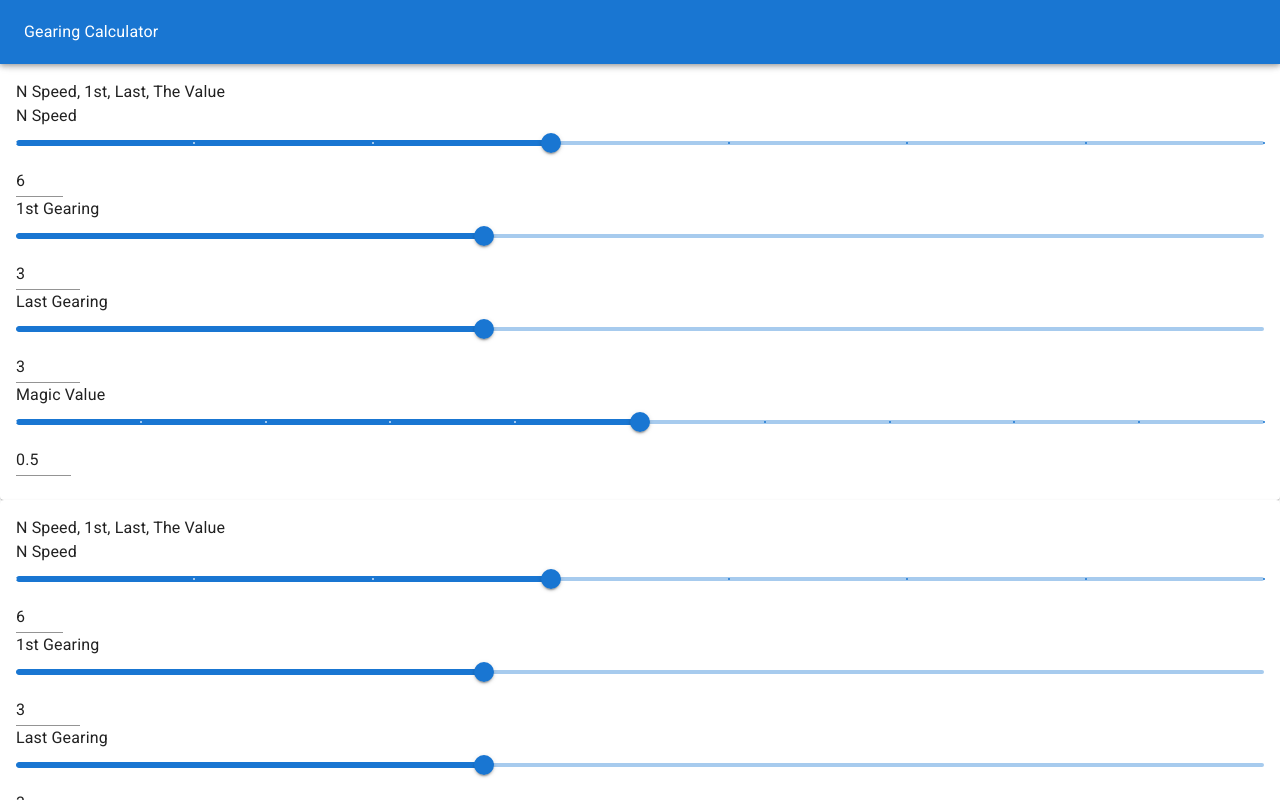
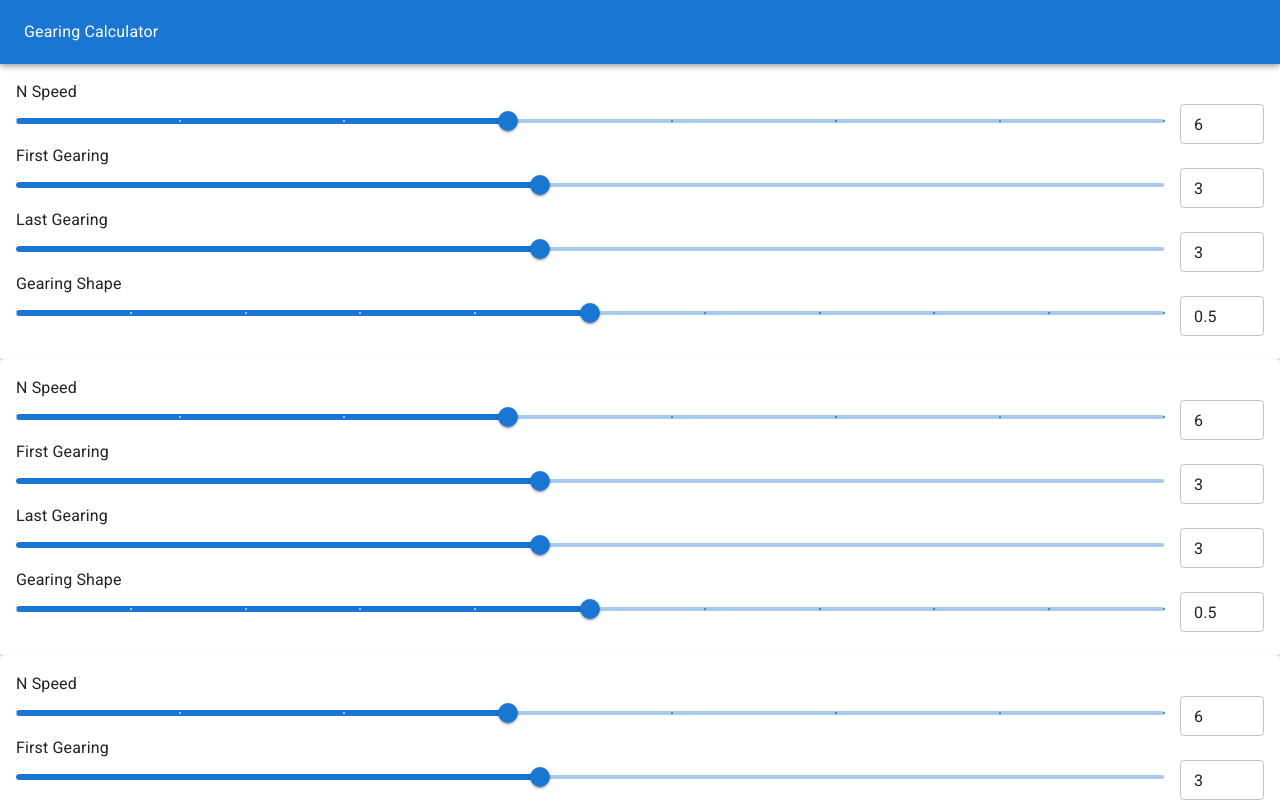
Before and after one commit to tempus157/gearing-calculator, a Next.js app: page / in a window 1280 px wide. Shown: the top 800 px of the page. Built offline with nearby package versions, Linux system fonts and the light colour scheme.

Commit message:
Extract SliderTextField component

```diff
--- a/src/components/InputCard.tsx
+++ b/src/components/InputCard.tsx
@@ -1,36 +1,40 @@
-import { useSliderInput } from "@/libs/hooks";
-import { Card, CardContent, Input, Slider } from "@mui/material";
+import { Card, CardContent } from "@mui/material";
+import SliderTextField from "@/components/SliderTextField";
 
 function InputCard() {
-  const speed = useSliderInput(6, { min: 3, max: 10, step: 1 });
-  const first = useSliderInput(3, { min: 1.2, max: 6, step: 0.01 });
-  const last = useSliderInput(3, { min: 1.2, max: 6, step: 0.01 });
-  const magic = useSliderInput(0.5, { min: 0, max: 1, step: 0.1 });
-
   return (
     <Card>
       <CardContent>
-        <div>N Speed, 1st, Last, The Value</div>
-        <div>
-          <div>N Speed</div>
-          <Slider {...speed.sliderProps} marks />
-          <Input {...speed.inputProps} />
-        </div>
-        <div>
-          <div>1st Gearing</div>
-          <Slider {...first.sliderProps} />
-          <Input {...first.inputProps} />
-        </div>
-        <div>
-          <div>Last Gearing</div>
-          <Slider {...last.sliderProps} />
-          <Input {...last.inputProps} />
-        </div>
-        <div>
-          <div>Magic Value</div>
-          <Slider {...magic.sliderProps} marks />
-          <Input {...magic.inputProps} />
-        </div>
+        <SliderTextField
+          label="N Speed"
+          initialValue={6}
+          min={3}
+          max={10}
+          step={1}
+          marks
+        />
+        <SliderTextField
+          label="First Gearing"
+          initialValue={3}
+          min={0.48}
+          max={6}
+          step={0.01}
+        />
+        <SliderTextField
+          label="Last Gearing"
+          initialValue={3}
+          min={0.48}
+          max={6}
+          step={0.01}
+        />
+        <SliderTextField
+          label="Gearing Shape"
+          initialValue={0.5}
+          min={0}
+          max={1}
+          step={0.1}
+          marks
+        />
       </CardContent>
     </Card>
   );
--- /dev/null
+++ b/src/components/SliderTextField.tsx
@@ -0,0 +1,72 @@
+import { Grid, Input, Slider, TextField, Typography } from "@mui/material";
+import { useState } from "react";
+
+interface SliderInputProps {
+  label: string;
+  initialValue: number;
+  min: number;
+  max: number;
+  step: number;
+  marks?: boolean;
+}
+
+function clamp(value: number, min: number, max: number) {
+  return Math.min(Math.max(value, min), max);
+}
+
+function round(value: number) {
+  return Math.round(value * 100) / 100;
+}
+
+function SliderTextField({
+  label,
+  initialValue,
+  min,
+  max,
+  step,
+  marks,
+}: SliderInputProps) {
+  const [value, setValue] = useState<number | null>(initialValue);
+
+  function onSliderChange(event: Event, newValue: number | number[]) {
+    setValue(newValue as number);
+  }
+
+  function onInputChange(event: React.ChangeEvent<HTMLInputElement>) {
+    if (event.target.value === "") {
+      setValue(null);
+      return;
+    }
+    const newValue = Number(event.target.value);
+    setValue(clamp(round(newValue), min, max));
+  }
+
+  return (
+    <>
+      <Typography>{label}</Typography>
+      <Grid container spacing={2} alignItems="center">
+        <Grid item xs>
+          <Slider
+            value={value ?? min}
+            onChange={onSliderChange}
+            min={min}
+            max={max}
+            step={step}
+            marks={marks}
+          />
+        </Grid>
+        <Grid item width={100}>
+          <TextField
+            value={value}
+            onChange={onInputChange}
+            type="number"
+            size="small"
+            error={value === null}
+          />
+        </Grid>
+      </Grid>
+    </>
+  );
+}
+
+export default SliderTextField;
--- a/src/libs/hooks.ts
+++ /dev/null
@@ -1,47 +0,0 @@
-import React, { useState } from "react";
-
-interface Options {
-  min: number;
-  max: number;
-  step: number;
-}
-
-function clamp(value: number, min: number, max: number) {
-  return Math.min(Math.max(value, min), max);
-}
-
-export function useSliderInput(initialValue: number, options: Options) {
-  const [value, setValue] = useState<number | null>(initialValue);
-
-  function onSliderChange(event: Event, newValue: number | number[]) {
-    setValue(newValue as number);
-  }
-
-  function onInputChange(event: React.ChangeEvent<HTMLInputElement>) {
-    setValue(
-      event.target.value === ""
-        ? null
-        : clamp(Number(event.target.value), options.min, options.max)
-    );
-  }
-
-  return {
-    value,
-    setValue,
-    sliderProps: {
-      value: value ?? options.min,
-      onChange: onSliderChange,
-      ...options,
-      "area-labelledby": "input-slider",
-    },
-    inputProps: {
-      value,
-      onChange: onInputChange,
-      inputProps: {
-        ...options,
-        type: "number",
-        "aria-labelledby": "input-slider",
-      },
-    },
-  };
-}
```
